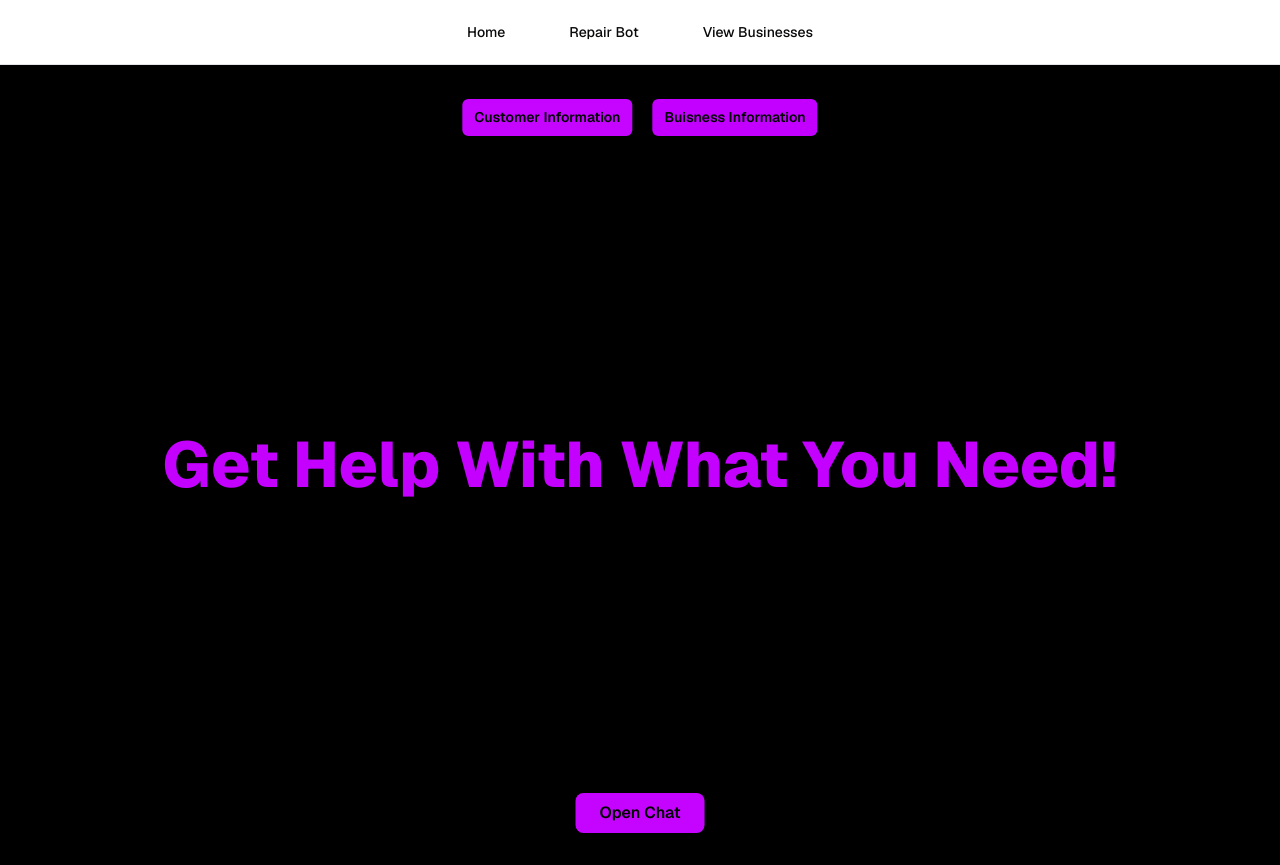
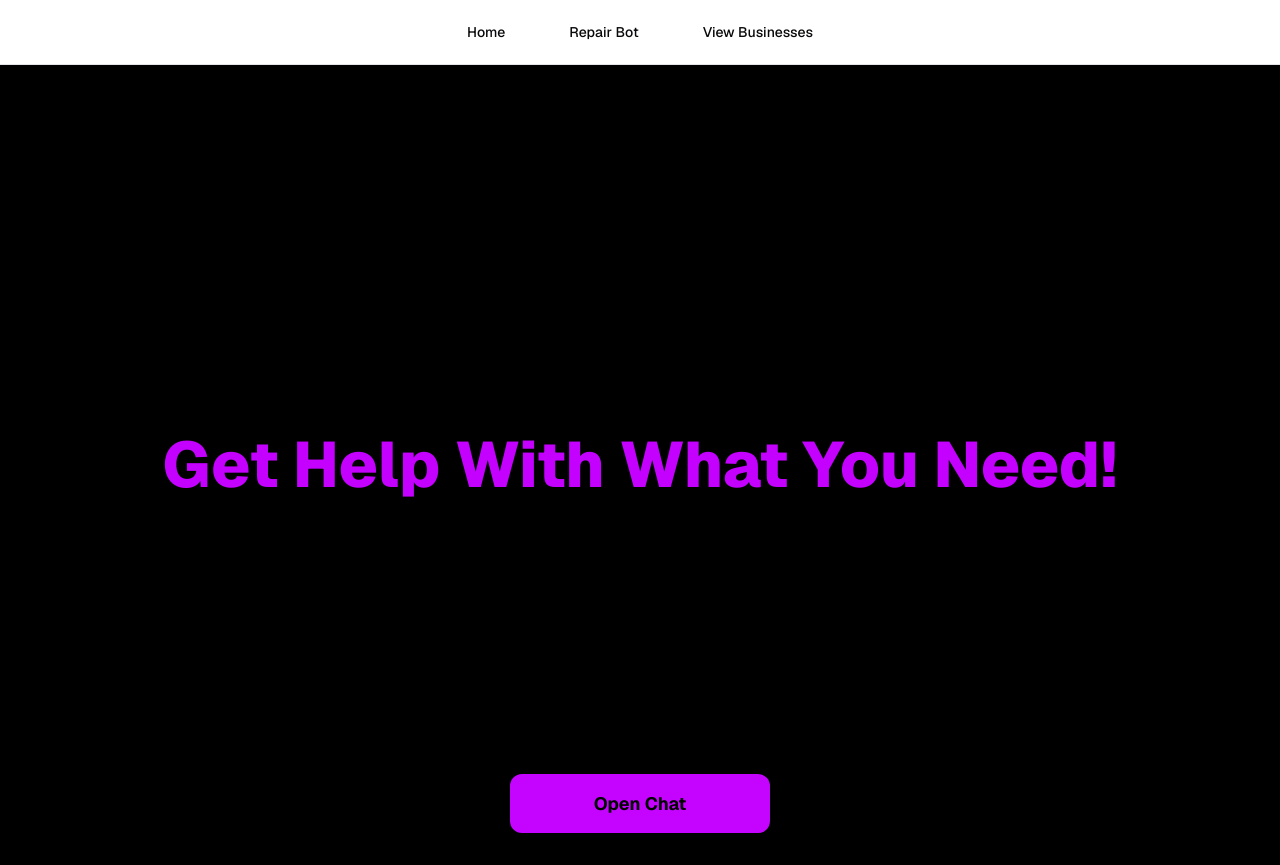
Before and after one commit to CrazyMan80052/boss-chatbot-tool, a Next.js app: page /home in a window 1280 px wide. Built offline with nearby package versions, Linux system fonts and the light colour scheme.

Commit message:
Update page.tsx

```diff
--- a/app/home/page.tsx
+++ b/app/home/page.tsx
@@ -14,55 +14,6 @@ export default function HomePage() {
         background: "#000000ff",
       }}
     >
-      {/* Top center links */}
-      <header
-        style={{
-          position: "absolute",
-          top: 32,
-          left: "50%",
-          transform: "translateX(-50%)",
-        }}
-      >
-        <nav style={{ display: "flex", gap: 16 }}>
-          <Link
-            aria-label="Customer Information"
-            href="/customer information"
-            style={{
-              display: "inline-block",
-              padding: "0.5rem 0.75rem",
-              background: "#c505ffff",
-              color: "#000000ff",
-              borderRadius: 8,
-              border: "2px solid rgba(0, 0, 0, 1)",
-              boxShadow: "0 6px 12px rgba(0,0,0,0.06)",
-              fontSize: 14,
-              fontWeight: 600,
-              textDecoration: "none",
-            }}
-          >
-            Customer Information
-          </Link>
-          <Link
-            aria-label="Buisness Infromation"
-            href="/buisness information"
-            style={{
-              display: "inline-block",
-              padding: "0.5rem 0.75rem",
-              background: "#c300ffff",
-              color: "#000000ff",
-              borderRadius: 8,
-              border: "2px solid rgba(0, 0, 0, 1)",
-              boxShadow: "0 6px 12px rgba(0,0,0,0.06)",
-              fontSize: 14,
-              fontWeight: 600,
-              textDecoration: "none",
-            }}
-          >
-            Buisness Information
-          </Link>
-        </nav>
-      </header>
-
       {/* Centered massive header */}
       <main
         style={{
@@ -97,16 +48,19 @@ export default function HomePage() {
       >
         <Link
           aria-label="Open Chat"
-          href="/chat"
+          href="/"
           style={{
             display: "inline-block",
-            padding: "0.5rem 1.5rem",
+            padding: "1rem 3rem",
+            minWidth: 260,
+            textAlign: "center",
             background: "#c504ffff",
             color: "#000000ff",
-            borderRadius: 8,
-            boxShadow: "0 4px 8px rgba(0,0,0,0.08)",
+            borderRadius: 12,
+            boxShadow: "0 6px 14px rgba(0,0,0,0.12)",
             textDecoration: "none",
-            fontWeight: 600,
+            fontWeight: 700,
+            fontSize: 18,
           }}
         >
           Open Chat
```
